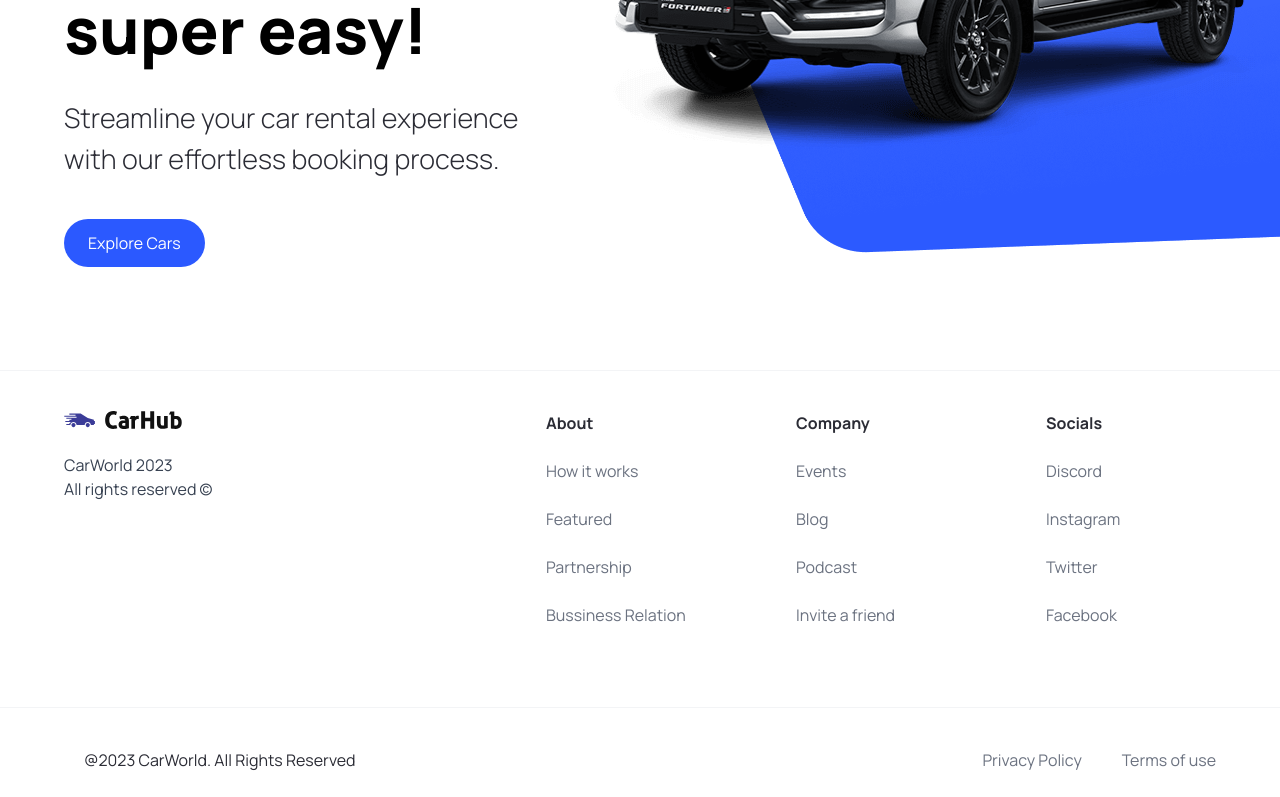
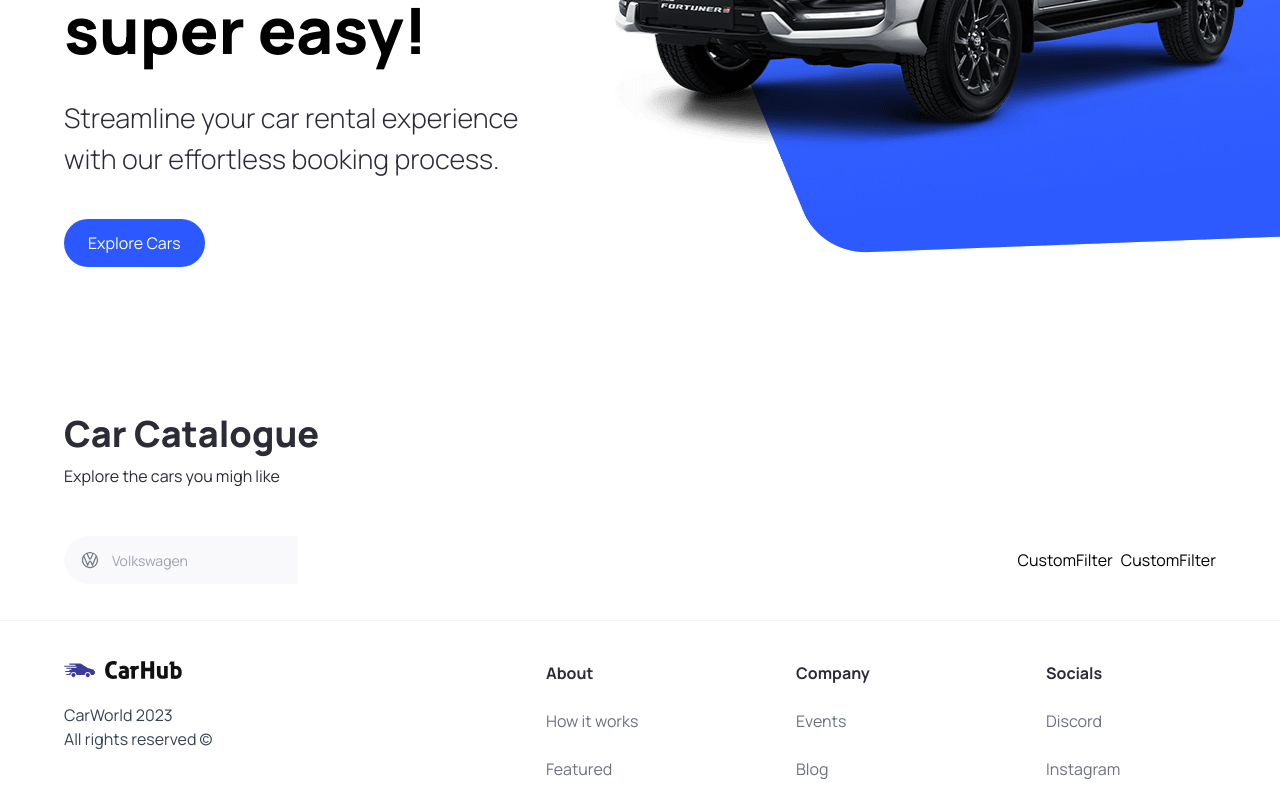
Before and after one commit to Munawarhussain729/next-car-world, a Next.js app: page / in a window 1280 px wide. Shown: the part 450-1247 px from the top of the page. Built offline with nearby package versions, Linux system fonts and the light colour scheme.

Commit message:
Add Combo box to Car Catalogue

```diff
--- a/app/page.tsx
+++ b/app/page.tsx
@@ -1,10 +1,24 @@
-import { Hero } from '@/components'
+import { CustomFilter, Hero, SearchBar } from '@/components'
 import Image from 'next/image'
 
 export default function Home() {
   return (
     <main className="overflow-hidden">
-     <Hero/>
+      <Hero />
+      <div className='mt-12 padding-x padding-y max-width' id='discover'>
+        <div className="home__text-container">
+          <h1 className='text-4xl font-extrabold'> Car Catalogue</h1>
+          <p>Explore the cars you migh like</p>
+        </div>
+        <div className="home__filters">
+          <SearchBar/>
+          <div className="home__filter-container">
+            <CustomFilter/>
+            <CustomFilter/>
+          </div>
+        </div>
+
+      </div>
     </main>
   )
 }
--- /dev/null
+++ b/components/CustomFilter.tsx
@@ -0,0 +1,8 @@
+
+const CustomFilter = () => {
+  return (
+    <div>CustomFilter</div>
+  )
+}
+
+export default CustomFilter
--- /dev/null
+++ b/components/SearchBar.tsx
@@ -0,0 +1,18 @@
+"use client"
+
+import { useState } from "react"
+import SearchManufacturer from "./SearchManufacturer"
+
+const SearchBar = () => {
+    const [manufacturer, setManufacturer] = useState('')
+    const handleSearch = () => { }
+    return (
+        <form className="searchbar" onSubmit={handleSearch}>
+            <div className="searchbar__item">
+                <SearchManufacturer manufacturer={manufacturer} setManufacturer={setManufacturer} />
+            </div>
+        </form>
+    )
+}
+
+export default SearchBar
--- /dev/null
+++ b/components/SearchManufacturer.tsx
@@ -0,0 +1,71 @@
+'use client'
+import { manufacturers } from '@/constans'
+import { SearchManufacturerProps } from '@/types'
+import { Combobox, Transition } from '@headlessui/react'
+import Image from 'next/image'
+import { relative } from 'path'
+import React, { Fragment, useState } from 'react'
+// import { CheckIcon } from '@heroicons/React'
+import { CheckIcon, ChevronUpDownIcon } from '@heroicons/react/20/solid'
+
+const SearchManufacturer = ({ manufacturer, setManufacturer }: SearchManufacturerProps) => {
+    const [query, setQuery] = useState('')
+    const filteredManufacturers = query === "" ? manufacturers : manufacturers.filter((item) => (
+        item.toLowerCase().replace(/\s+/g, "")
+            .includes(query.toLowerCase().replace(/\s+/g, ""))
+    ))
+    return (
+        <div className='search-manufacturer'>
+            <Combobox>
+                <div className="relative" w-full>
+                    <Combobox.Button className="absolute top-[14px]">
+                        <Image src="/car-logo.svg" width={20} height={20} className="ml-4" alt="Car logo" />
+                    </Combobox.Button>
+                    <Combobox.Input className="search-manufacturer__input "
+                        placeholder="Volkswagen"
+                        displayValue={(manufacturer: string) => manufacturer}
+                        onChange={(e) => setQuery(e.target.value)}
+                    />
+                    <Transition
+                        as={Fragment}
+                        leave='transition ease-in duration-100'
+                        leaveFrom='opacity-100'
+                        leaveTo='opacity-0'
+                        afterLeave={() => setQuery('')}
+                    >
+                        <Combobox.Options>
+                            {
+                                filteredManufacturers.map((item) => (
+                                    <Combobox.Option key={item} className={({ active }) => `relative search-manufacturer__option ${active ? 'bg-primary-blue text-white' : 'text-gray-900'}`}
+                                        value={item}>
+                                        {({ selected, active }) => (
+                                            <>
+                                                <span
+                                                    className={`block truncate ${selected ? 'font-medium' : 'font-normal'
+                                                        }`}
+                                                >
+                                                    {item}
+                                                </span>
+                                                {selected ? (
+                                                    <span
+                                                        className={`absolute inset-y-0 left-0 flex items-center pl-3 ${active ? 'text-white' : 'text-teal-600'
+                                                            }`}
+                                                    >
+                                                        <CheckIcon className="h-5 w-5" aria-hidden="true" />
+                                                    </span>
+                                                ) : null}
+                                            </>
+                                        )}
+                                    </Combobox.Option>
+                                ))
+                            }
+                        </Combobox.Options>
+
+                    </Transition>
+                </div>
+            </Combobox >
+        </div >
+    )
+}
+
+export default SearchManufacturer
--- a/components/index.tsx
+++ b/components/index.tsx
@@ -2,11 +2,15 @@
 import CustomButton from "./CustomButton"
 import Navbar from "./Navbar"
 import Footer from "./Footer"
-
-
-export{
+import SearchBar from "./SearchBar"
+import CustomFilter from "./CustomFilter"
+import SearchManufacturer from "./SearchManufacturer"
+export {
     Hero,
     CustomButton,
     Navbar,
-    Footer
+    Footer,
+    SearchBar,
+    CustomFilter,
+    SearchManufacturer
 }
--- a/package.json
+++ b/package.json
@@ -9,6 +9,8 @@
     "lint": "next lint"
   },
   "dependencies": {
+    "@headlessui/react": "^1.7.15",
+    "@heroicons/react": "^2.0.18",
     "@types/node": "20.3.3",
     "@types/react": "18.2.14",
     "@types/react-dom": "18.2.6",
```
Also changed, not shown: types/index.tsx (+10 -4 lines), 1 other file (tests, documents, lock files or other folders).
